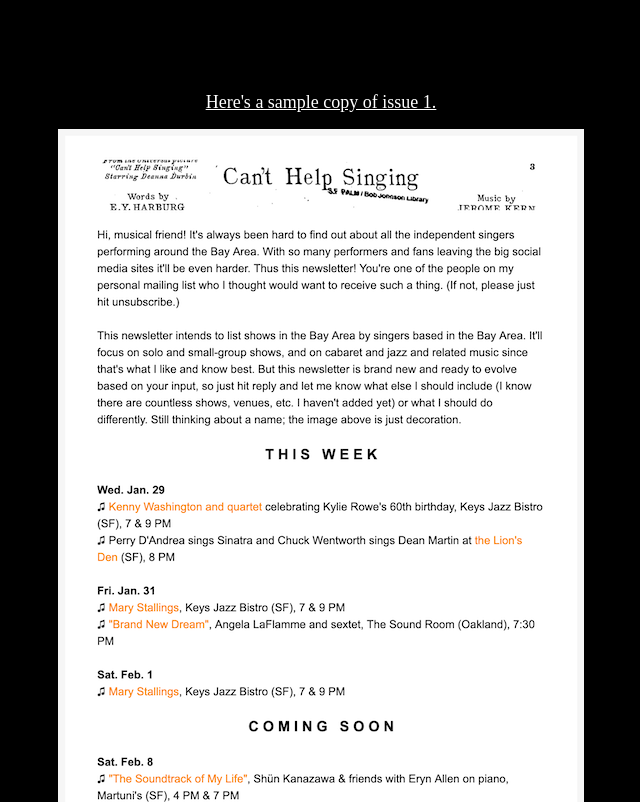
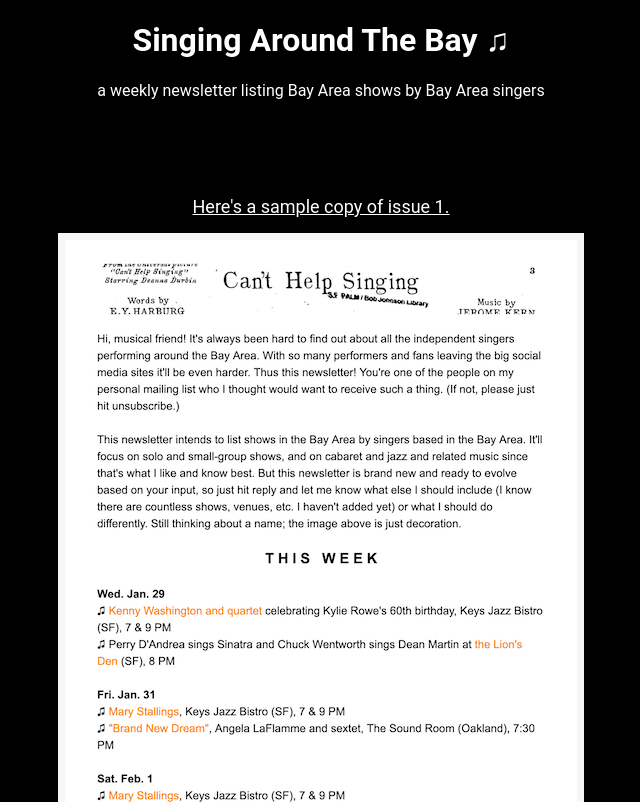
Before and after one commit to dschweisguth/satbay.music, a plain HTML site: page index.html in a window 1280 px wide. Shown: the top 802 px of the page, without its empty margins (319-959 px from the left). Drawn offline with Linux system fonts and the light colour scheme.

Commit message:
Add title and subtitle

```diff
--- a/index.html
+++ b/index.html
@@ -1,13 +1,18 @@
 <!DOCTYPE html>
 <html lang='en'>
   <head>
-    <title>Singing Around The Bay</title>
     <meta charset='utf-8'>
+    <title>Singing Around The Bay ♫</title>
     <style>
       body {
 	  background-color: black;
-	  padding-top: 50px;
+	  color: white;
+	  font-family: 'Roboto', sans-serif;
 	  text-align: center;
+      }
+
+      .sender-form-field {
+	  margin: 30px 0;
       }
 
       .sample {
@@ -34,8 +39,10 @@
     </script>
   </head>
   <body>
-      <div style="display: inline-block; text-align: left" class="sender-form-field" data-sender-form-id="m6k34qgpav2zngz411j"></div>
-      <p><a class="sample" target="_blank" rel="noopener noreferrer" href="https://share.sender.net/campaigns/9RLJ/singing-around-the-bay-area-this-week-and-coming-up-issue-1">Here's a sample copy of issue 1.</a></p>
-      <img src="issue-1.png"/>
+    <h1>Singing Around The Bay ♫</h1>
+    <p class="subtitle">a weekly newsletter listing Bay Area shows by Bay Area singers</p>
+    <div style="display: inline-block; text-align: left" class="sender-form-field" data-sender-form-id="m6k34qgpav2zngz411j"></div>
+    <p><a class="sample" target="_blank" href="https://share.sender.net/campaigns/9RLJ/singing-around-the-bay-area-this-week-and-coming-up-issue-1">Here's a sample copy of issue 1.</a></p>
+    <img src="issue-1.png"/>
   </body>
 </html>
```
